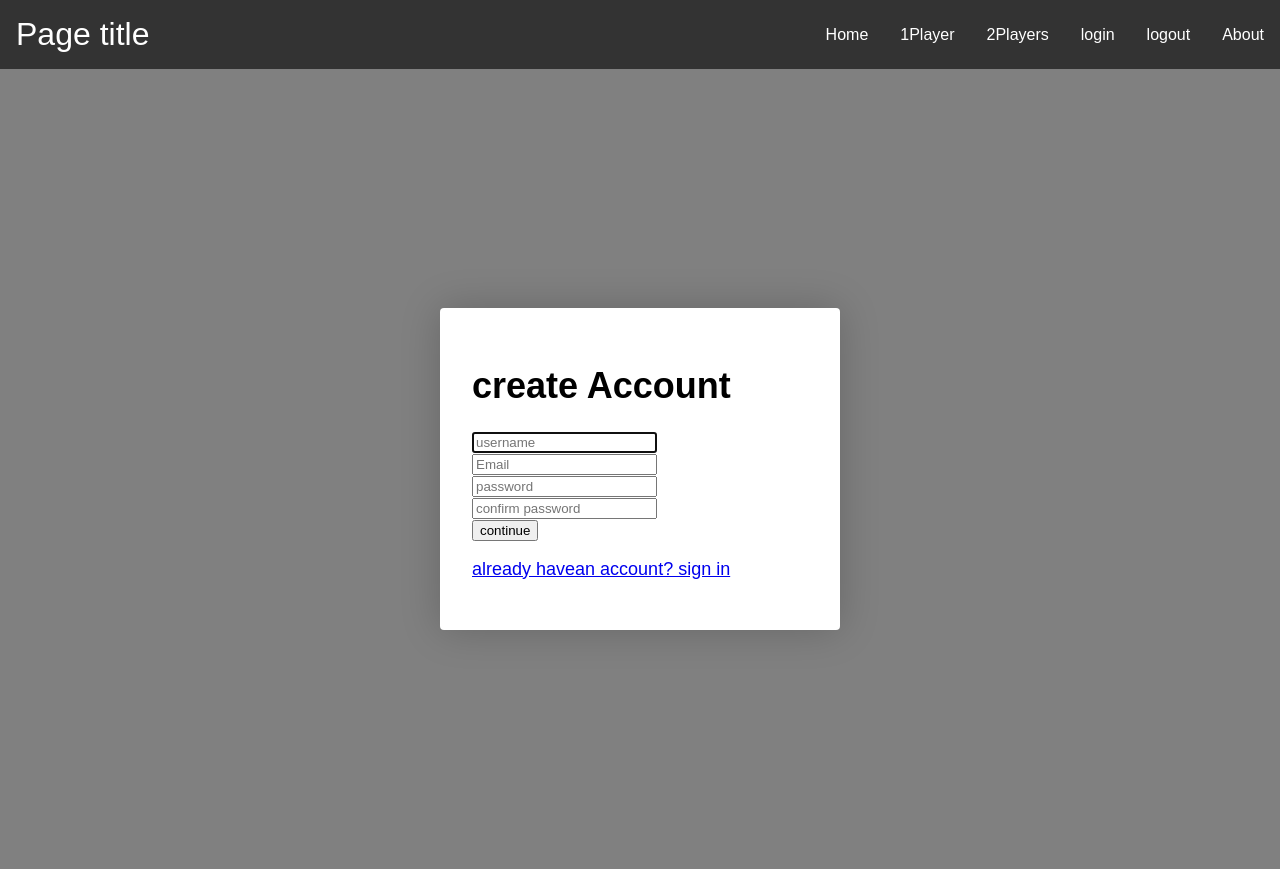
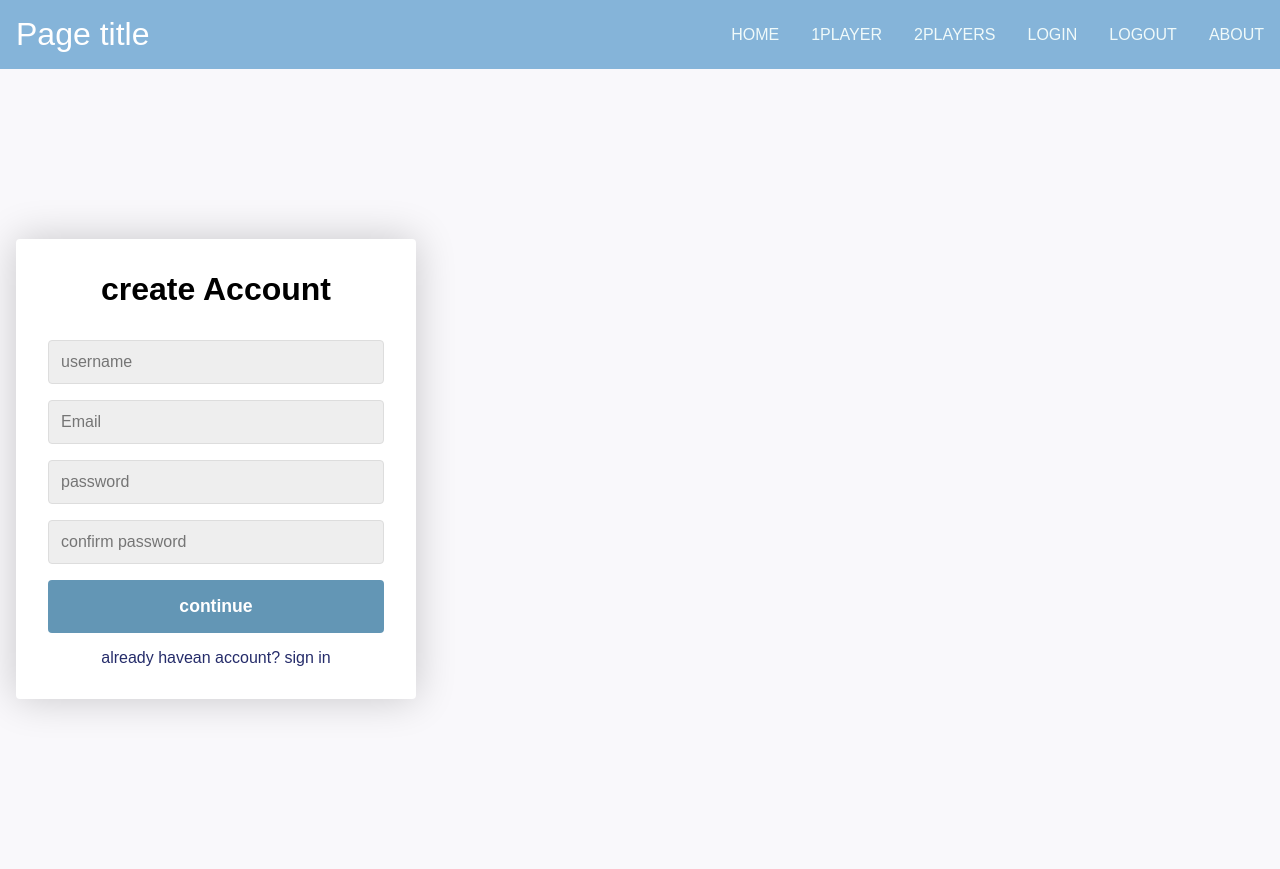
Before and after one commit to MonjedAllaw/webdesign-project, a Flask app: page /sign_up in a window 1280 px wide. Run offline with Flask 2, Linux system fonts and the light colour scheme.

Commit message:
signin\up

```diff
--- a/website/static/css/style.css
+++ b/website/static/css/style.css
@@ -12,8 +12,9 @@ body{
     display: flex;
     justify-content: space-between;
     align-items: center;
-    background-color: #333;
+    background-color: #85b4d9;
     color: white;
+
 }
 .page-title{
     font-size:2rem;
@@ -31,13 +32,13 @@ body{
 }
 .nav-links li a{
     text-decoration:none;
-    color: white;
+    color: #f0fafa;
     padding:1rem;
     display:block;
 }
 
 .nav-links li:hover{
-    background:#555;
+    background:#5994c2;
 
 }
 .toggle-button {
@@ -97,12 +98,12 @@ body{
      flex-wrap:wrap;
 
 }
-.choice{
+.page_choice{
     margin:1.5rem;
-    width:300px;
+    width:500px;
     height:300px;
-    background-color: black;
-    border-radius:50%;
+    background-color: gray;
+    border-radius:5%;
     display:inline-block;
 
 
@@ -120,42 +121,103 @@ body{
     height:60px;
     width:140px;
     margin:1rem;
-    background-color:black;
+    background-color:gray;
 
 }
 /*end home*/
-
-.form_container {
-    width: 400px;
-    max-width: 400px;
-    margin: 1rem;
-    padding: 2rem;
-    box-shadow: 0 0 40px rgba(0, 0, 0, 0.2);
-    border-radius: var(--border-raduis);
-    background: white;
-
-
-}
 
 
 /*login*/
 
 .auth_body{
-    --color-primary: #009579;
-    --color-primary-dark: #007f67;
-    --color-secondary: #252c6a;
-    --color-error: #cc3333;
-    --color-success: #4bb544;
-    --border-raduis: 4px;
     margin: 0;
     height: 100vh;
     display: flex;
-    align-items: center;
-    justify-content: center;
+    align-items: center; //v
+    justify-content: center; //h
     font-size: 18px;
-    background: gray;
+    background: #f9f8fb;
 
 }
 
 
+.form_container {
+    width: 400px;
+    margin: 1rem;
+    padding: 2rem;
+    box-shadow: 0 0 40px rgba(0, 0, 0, 0.2);
+    border-radius: 4px;
+    background: white;
+   }
+.form_container,
+.form_input,
+.form_button {
+    font: 1rem 'Quicksand', sans-serif;
+
+
+}
+
+.form > *:first-child {
+    margin-top: 0 ;
+}
+.form > *:last-child{
+    margin-bottom: 0;
+}
+
+.form_title {
+    text-align: center ;
+    margin-bottom: 2rem;
+
+}
+.input_group{
+    margin-bottom: 1rem;
+}
+
+.form_input {
+    display: block;
+    width: 100%;
+    padding: 0.75rem;
+    box-sizing: border-box;
+    border-radius: 4px;
+    border: 1px solid #dddddd;
+    outline: none;
+    background:#eeeeee;
+
+}
+.form_button {
+    width: 100%;
+    padding: 1rem 2rem;
+    font-weight: bold;
+    font-size: 1.1rem;
+    color: #ffffff;
+    border: none ;
+    border-radius: 4px;
+    outline: none;
+    cursor: pointer;
+    background: #6396b5;
+}
+.form_button:hover{
+    background:#466d85;
+
+}
+.form_link {
+    color: #252c6a;
+    text-decoration: none;
+    cursor: pointer;
+
+}
+.form_link:hover{
+    text-decoration: underline;
+}
+.form_text {
+    text-align: center;
+}
+
+
+
+
+
+
+
+
 /*end login*/
--- a/website/templates/base.html
+++ b/website/templates/base.html
@@ -17,12 +17,12 @@
         </a>
         <div class="nav-links">
             <ul>
-                <li><a href="/">Home</a></li>
-                <li><a href="/oneplayer">1Player</a></li>
-                <li><a href="/twoplayers">2Players</a></li>
-                <li><a href="/login">login</a></li>
-                <li><a href="#">logout</a></li>
-                <li><a href="/about">About</a></li>
+                <li><a href="/">HOME</a></li>
+                <li><a href="/oneplayer">1PLAYER</a></li>
+                <li><a href="/twoplayers">2PLAYERS</a></li>
+                <li><a href="/login">LOGIN</a></li>
+                <li><a href="#">LOGOUT</a></li>
+                <li><a href="/about">ABOUT</a></li>
 
             </ul>
         </div>
--- a/website/templates/home.html
+++ b/website/templates/home.html
@@ -2,11 +2,13 @@
 {% block title %}home{% endblock %}
 {% block content %}
 <div class="choices">
-   <div class="choice">1player</div>
-    <div class="choice">2players</div>
+   <div class="page_choice">1player</div>
+    <div class="page_choice">2players</div>
 
 </div>
+
 <div class="auth_buttons">
+    <p>you have to login in order to play</p>
     <div class="button"></div>
     <div class="button"></div>
 </div>
--- a/website/templates/login.html
+++ b/website/templates/login.html
@@ -13,6 +13,7 @@
 				<div class="input_group">
 					<input type="password" class="form_input" autofocus placeholder="password">
 					<div class="form__error-message">  </div>
+				</div>
 				<button class="form_button" type="submit">continue</button>
 				<p class="form_text">
 					<a href="#" class="form_link">forgot your password</a>
@@ -21,7 +22,7 @@
 				<p class="form_text">
 					<a id="linkCreateAccount" href="/sign_up" class="form_link">Don't have an account? Create account</a>
 				</p>
-				</div>
+
 			</form>
 
 </div>
--- a/website/templates/oneplayer.html
+++ b/website/templates/oneplayer.html
@@ -2,8 +2,8 @@
 {% block title %}one player games{% endblock %}
 {% block content %}
 <div class="choices">
-   <div class="choice"></div>
-    <div class="choice"></div>
+   <div class="game_choice"></div>
+    <div class="game_choice"></div>
 
 </div>
 
--- a/website/templates/signup.html
+++ b/website/templates/signup.html
@@ -20,13 +20,13 @@
 				</div>
 				<div class="input_group">
 					<input type="password" class="form_input" autofocus placeholder="confirm password">
-					<div class="form__error-message">  </div>
+					<div class="form__error-message">  </div> </div>
 				<button class="form_button" type="submit">continue</button>
 
 				<p class="form_text">
 					<a id="linkLogin"  href="/login" class="form_link">already havean account? sign in</a>
 				</p>
-				</div>
+
 			</form>
 
 </div>
--- a/website/templates/twoplayers.html
+++ b/website/templates/twoplayers.html
@@ -2,8 +2,8 @@
 {% block title %}two players games{% endblock %}
 {% block content %}
 <div class="choices">
-   <div class="choice"></div>
-    <div class="choice"></div>
+   <div class="game_choice"></div>
+    <div class="game_choices"></div>
 
 </div>
 
--- a/website/views.py
+++ b/website/views.py
@@ -16,6 +16,10 @@ def oneplayer():
 def twoplayers():
     return render_template("twoplayers.html")
 
-@views.route('/about')  # decorator
+@views.route('/about')
 def about():
     return render_template("about.html")
+
+@views.route('/rps')
+def rps():
+    return render_template("RPS.html")
```
Also changed, not shown: website/templates/RPS.html (added, +38 -0 lines).
